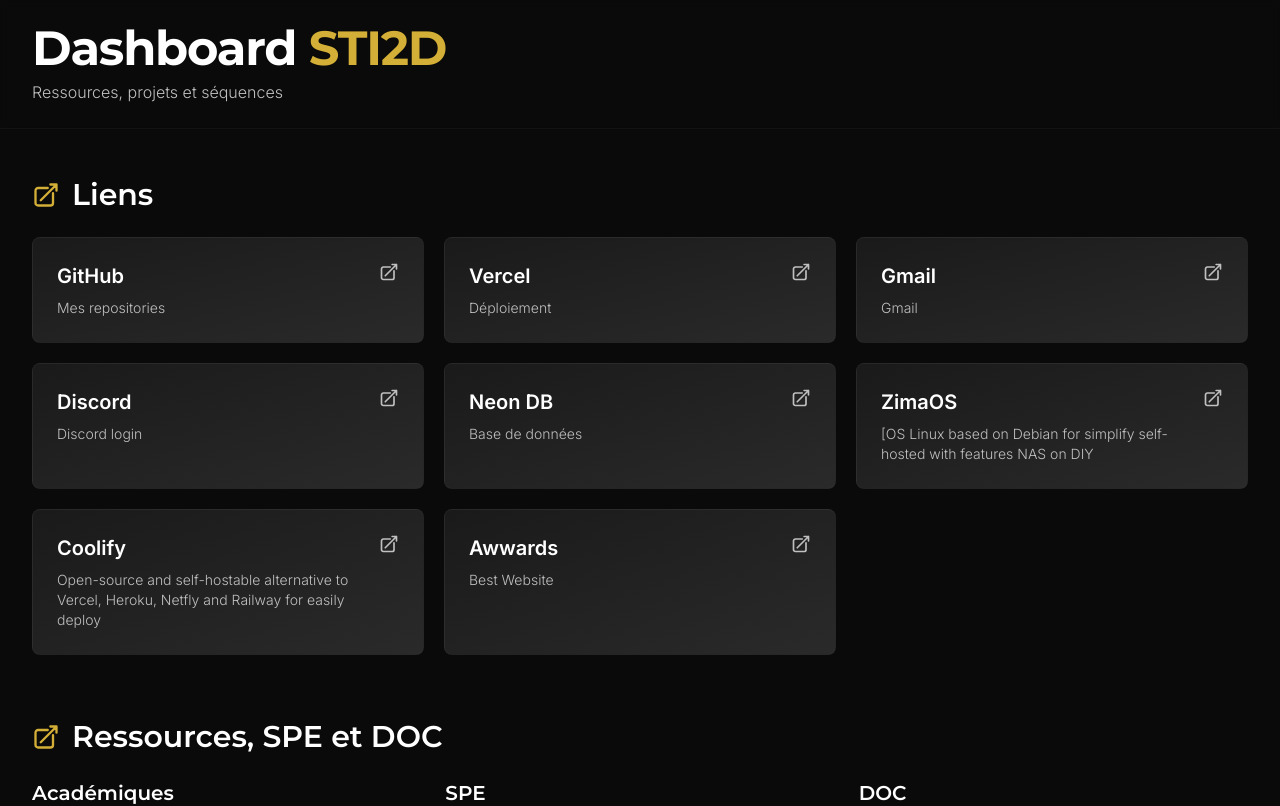
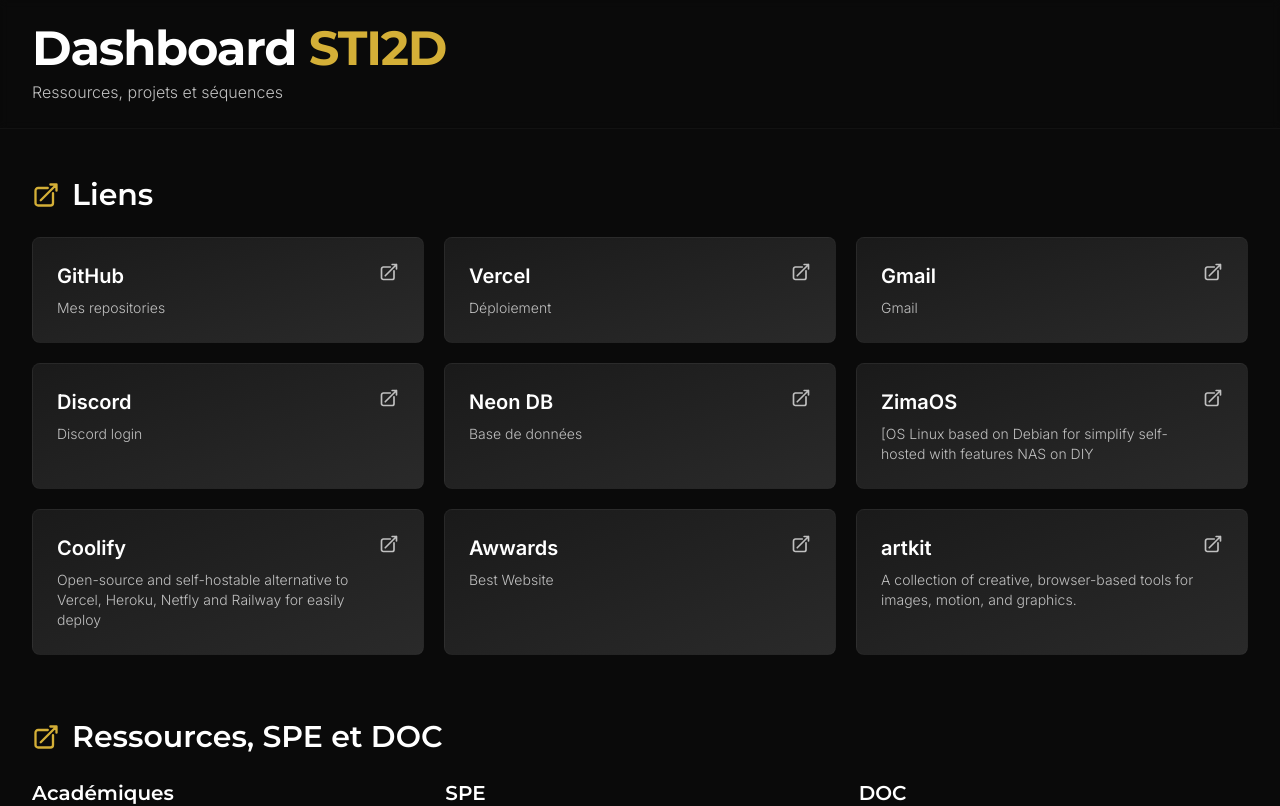
Before and after one commit to SHU445/STI2D-app, a Next.js app: page / in a window 1280 px wide. Shown: the top 806 px of the page. Built offline with nearby package versions, Linux system fonts and the light colour scheme.

Commit message:
"add_link_artkit"

```diff
--- a/app/page.tsx
+++ b/app/page.tsx
@@ -132,6 +132,8 @@
    { title: 'Coolify', url: 'http://coolify.io/', description: 'Open-source and self-hostable alternative to Vercel, Heroku, Netfly and Railway for easily deploy'},
 
    { title: 'Awwards', url: 'https://www.awwwards.com/', description: 'Best Website' },
+
+   {title : 'artkit', url: 'https://artkit.cc/', description: 'A collection of creative, browser-based tools for images, motion, and graphics.'},
 
   ]
 
```
